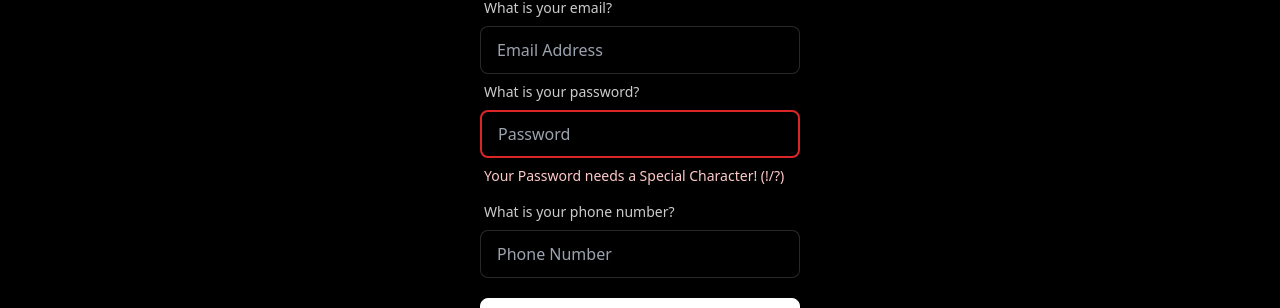
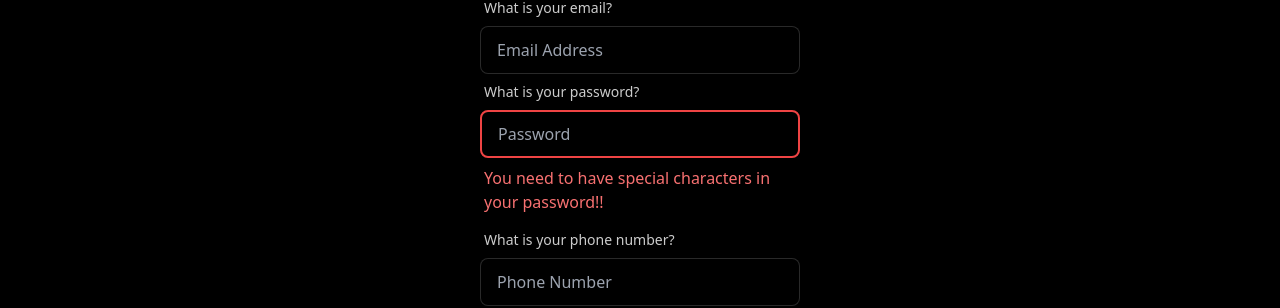
Before and after one commit to reeyank/Personal, a React (Create React App) app in the folder client/: page /login in a window 1280 px wide. Shown: the part 990-1298 px from the top of the page. Built offline with nearby package versions, Linux system fonts and the light colour scheme.

Commit message:
sign in validation for password

```diff
--- a/client/src/components/Login.js
+++ b/client/src/components/Login.js
@@ -1,6 +1,7 @@
-import {React, useState} from "react";
+import {React, useState, useRef} from "react";
 import { NavLink, useNavigate } from 'react-router-dom';
 import "../index.css";
+import Hero from "./Hero";
 
 
 // Import the functions you need from the SDKs you need
@@ -21,14 +22,25 @@ const firebaseConfig = {
   };
 
 
+
+
 const Login = () => {
+    const [passwordGood, setActive] = useState(false);
+    const PasswordInput = () => {
+        if (!(password.includes("!"))) {
+            setActive(false);
+        }
+        else {
+            setActive(true);
+        }
+    }
     // Initialize Firebase
     const app = initializeApp(firebaseConfig);
     const auth = getAuth(app);
     const navigate = useNavigate();
 
     function signUp(email, password) {
-        if (password.includes("!") || password.includes("?")) {
+        if (passwordGood == true) {
             createUserWithEmailAndPassword(auth, email, password)
             .then((userCredential) => {
             // Signed in
@@ -42,34 +54,11 @@ const Login = () => {
             navigate('/error');
             });
         }
-        else {
-            navigate('/point')
-        }
     }
 
   const [email, setEmail] = useState("");
   const [password, setPassword] = useState("");
   const [phone, setPhone] = useState("");
-
-function PasswordInput() {
-    const input = (
-        <>
-        <label className="label">
-         <span className="label-text">What is your password?</span>
-        </label>
-        <input type="text" placeholder="Password" className="input input-bordered border-red-600 border-2 w-full max-w-xs" onChange={(e) => setPassword(e.target.value)}/>
-        <label className="label">
-         <span className="label-text text-red-200">Your Password needs a Special Character! (!/?)</span>
-        </label>
-        </>
-    );
-
-    return (
-        <div>
-            {input}
-        </div>
-    )
-}
 
   return (
     <>
@@ -82,7 +71,11 @@ function PasswordInput() {
                 </label>
                 <input type="text" placeholder="Email Address" className="input input-bordered w-full max-w-xs" onChange={(e) => setEmail(e.target.value)}/>
 
-                <PasswordInput/>
+                <label className="label">
+                <span className="label-text">What is your password?</span>
+                </label>
+                <input type="text" placeholder="Password" className={"input input-bordered border-2 w-full max-w-xs" + (passwordGood ? "" : " border-red-500")} onChange={(e) => setPassword(e.target.value)} onBlur={PasswordInput}/>
+                {passwordGood ? "" : <div className="label text-red-400">You need to have special characters in your password!!</div>}
 
                 <label className="label">
                     <span className="label-text">What is your phone number?</span>
--- /dev/null
+++ b/client/src/components/PasswordInput.js
@@ -0,0 +1,18 @@
+import React from "react";
+import "../index.css";
+
+const PasswordInput = () => {
+  return (
+    <>
+    <label className="label">
+        <span className="label-text">What is your password?</span>
+    </label>
+    <input type="text" placeholder="Password" className="input input-bordered border-red-600 border-2 w-full max-w-xs"/>
+    <label className="label">
+        <span className="label-text text-red-200">Your Password needs a Special Character! (!/?)</span>
+    </label>
+    </>
+  );
+}
+
+export default PasswordInput;
```
